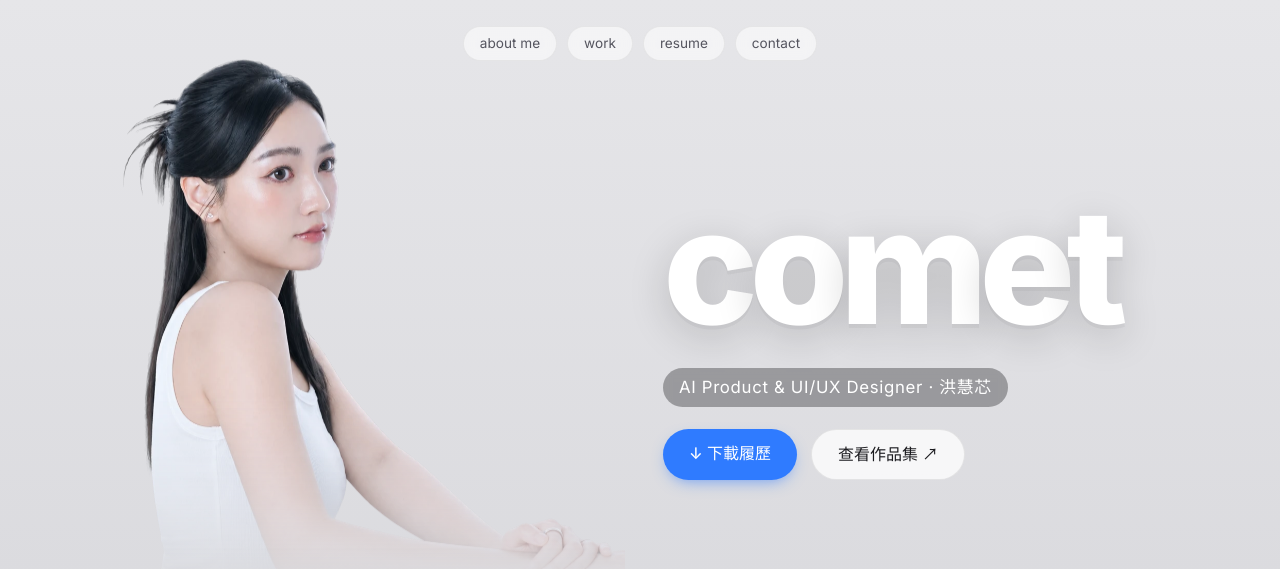
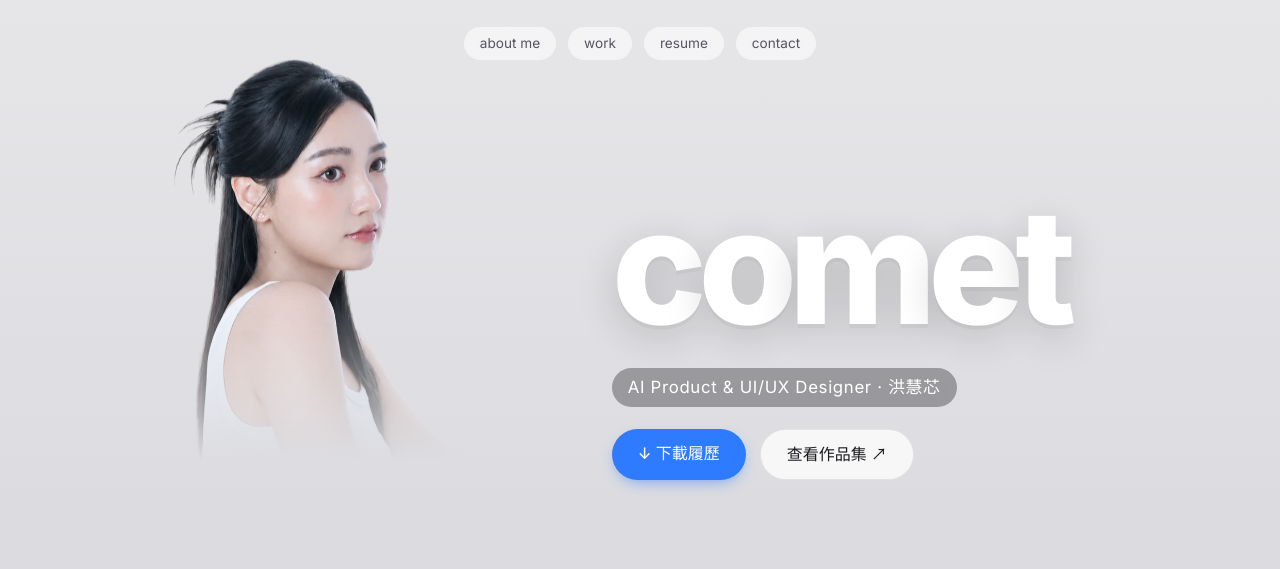
Before and after one commit to honghuixin4-cell/comet-resume, a plain HTML site: page index.html in a window 1280 px wide. Shown: the top 569 px of the page. Drawn offline with Linux system fonts and the light colour scheme.

Commit message:
Hero: fade cutout out before the hands, pull text closer
Co-Authored-By: Claude Opus 5.5 <noreply@anthropic.com>

```diff
--- a/styles.css
+++ b/styles.css
@@ -68,7 +68,7 @@ mark{padding:1px 8px;border-radius:3px;color:var(--ink);font-weight:500}
 @keyframes float{0%,100%{transform:translateY(0)}50%{transform:translateY(-8px)}}
 /* desktop: person on the left, text on the right */
 @media(min-width:861px){
-  .hero-stage{grid-template-columns:auto auto;justify-content:center;max-width:1240px;margin:0 auto;column-gap:clamp(16px,3vw,48px);min-height:520px}
+  .hero-stage{grid-template-columns:auto auto;justify-content:center;max-width:1240px;margin:0 auto;column-gap:0;min-height:520px}
   .hero-text{grid-column:2;grid-row:1;position:relative;z-index:2;justify-self:start;display:flex;flex-direction:column;align-items:flex-start;
     gap:22px;padding-right:clamp(8px,3vw,48px)}
   .big-word{position:relative;top:auto;left:auto;transform:none;transform-origin:left center;
@@ -76,7 +76,10 @@ mark{padding:1px 8px;border-radius:3px;color:var(--ink);font-weight:500}
   .hero-sub{position:static;transform:none;font-size:1.05rem;padding:5px 16px;margin:0}
   .top-cta{position:static;gap:14px}
   .top-cta .tbtn{font-size:1rem;padding:11px 26px}
-  .hero-cutout{grid-column:1;grid-row:1;justify-self:end;height:min(560px,68vh);min-height:470px;margin-top:0}
+  .hero-cutout{grid-column:1;grid-row:1;justify-self:end;height:min(560px,68vh);min-height:470px;margin-top:0;
+    -webkit-mask-image:linear-gradient(to bottom,#000 42%,rgba(0,0,0,.45) 60%,transparent 74%);
+    mask-image:linear-gradient(to bottom,#000 42%,rgba(0,0,0,.45) 60%,transparent 74%)}
+  .hero-text{margin-left:clamp(-90px,-5vw,-30px)}
   .dock{margin-top:8px}
 }
 
```
